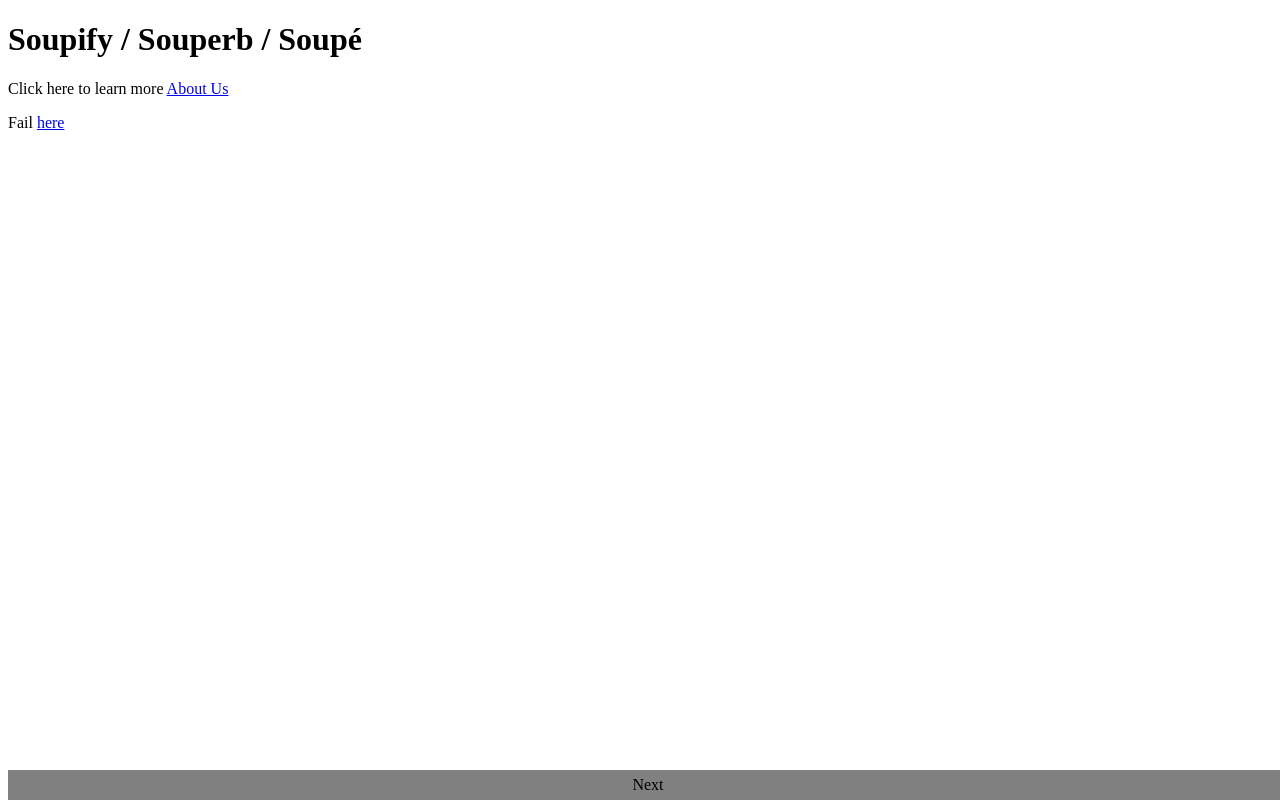
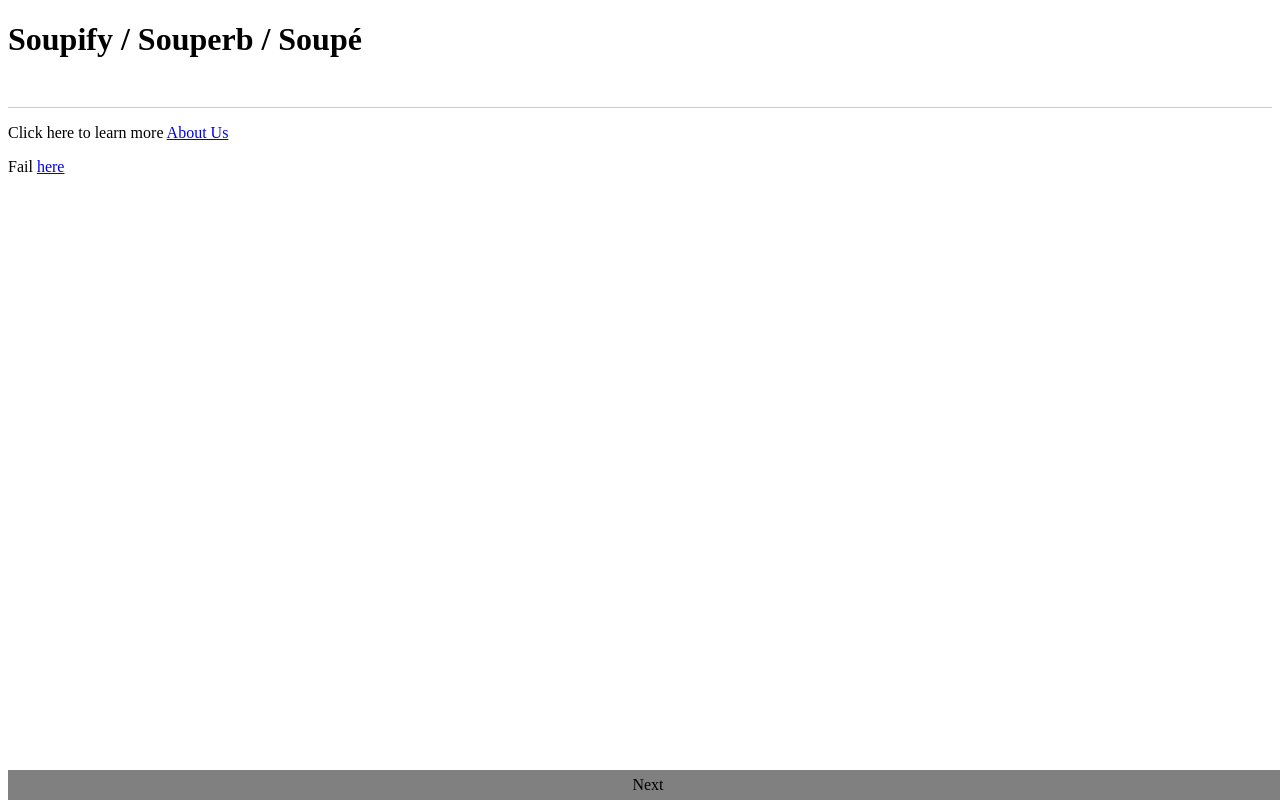
Before and after one commit to roosnic1/woctm, a Next.js app: page / in a window 1280 px wide. Built offline with nearby package versions, Linux system fonts and the light colour scheme.

Commit message:
deal with it

```diff
--- /dev/null
+++ b/components/textInput.js
@@ -0,0 +1,17 @@
+import React from 'react'
+
+export default class TextInput extends React.Component {
+  render(){
+    const style = {
+      width: '100%',
+      border: '0px solid transparent',
+      'border-bottom': '1px solid #ccc',
+      'box-sizing': 'border-box',
+      padding: '6px'
+    };
+
+    return (
+      <input type="text" style={style} />
+    )
+  }
+}
--- a/pages/index.js
+++ b/pages/index.js
@@ -1,12 +1,11 @@
 import React from 'react';
 import Head from 'next/head';
 import Link from 'next/link';
+import TextInput from '../components/textInput';
 
 /* Import Components */
 import NextButton from '../components/nextButton';
 import Wrapper from '../components/wrapper';
-
-
 
 export default () => {
 	const title = `Soupify / Souperb / Soupé`;
@@ -15,6 +14,7 @@ export default () => {
 	  <div>
       <Wrapper>
 	      <h1>{title}</h1>
+        <TextInput></TextInput>
 	      <p>Click here to learn more <Link href="/about">About Us</Link></p>
 	      <p>Fail <Link href="/asdas">here</Link></p>
         <NextButton linkText="Next" link="page1"></NextButton>
```
